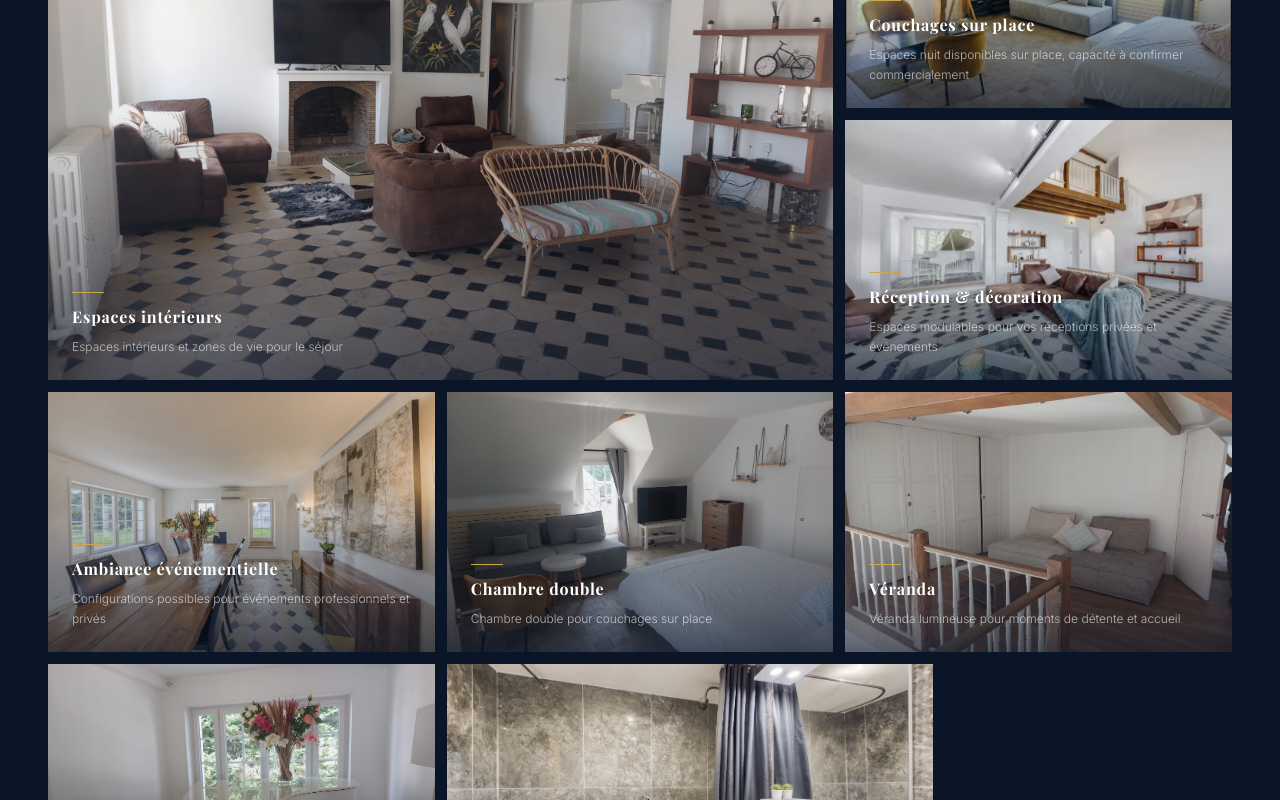
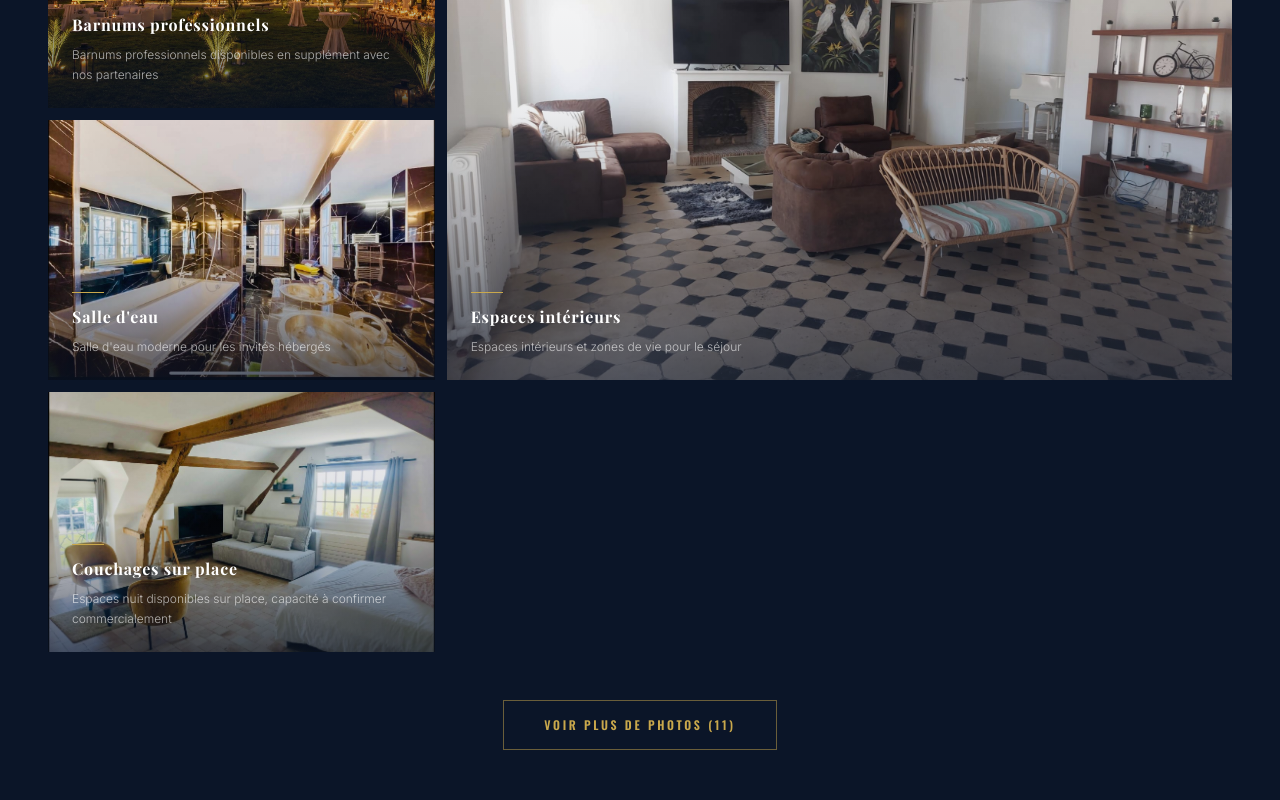
Before and after one commit to RyanGitproj/Landing-page-v1, a React (Vite) app: page / in a window 1280 px wide. Shown: the part 7240-8040 px from the top of the page. Built offline with nearby package versions, Linux system fonts and the light colour scheme.

Commit message:
Edit image

```diff
--- a/src/components/sections/Gallery.tsx
+++ b/src/components/sections/Gallery.tsx
@@ -3,6 +3,7 @@ import { SectionTitle } from '../ui/SectionTitle';
 import { RevealWrapper } from '../ui/RevealWrapper';
 
 import heroImg from '../../assets/images/domaine-hero-nuit.jpeg';
+import oldHeroImg from '../../assets/images/hero-bg.jpeg';
 import piscineImg from '../../assets/images/pool-house-piscine-interieure.jpeg';
 import saunaImg from '../../assets/images/sauna-interieur.jpeg';
 import barnumImg from '../../assets/images/reception-barnum-nuit.jpeg';
@@ -10,13 +11,17 @@ import grandeSalleImg from '../../assets/images/grande salle.jpeg';
 import grandeSalle2Img from '../../assets/images/grande salle 2.jpeg';
 import seminaireImg from '../../assets/images/seminaire.jpeg';
 import verandaImg from '../../assets/images/veranda.jpeg';
+import cuisineImg from '../../assets/images/cuisine.jpeg';
 import pianoImg from '../../assets/images/piano.jpeg';
 import chambre1Img from '../../assets/images/chambre 1.jpeg';
 import chambre2Img from '../../assets/images/chambre 2.jpeg';
+import chambre3Img from '../../assets/images/chambre 3.jpeg';
+import chambre4Img from '../../assets/images/chambre 4.jpeg';
 import baignoireImg from '../../assets/images/baignoire.jpeg';
 import salleEauImg from "../../assets/images/salle d'eau.jpeg";
 import salleBainImg from '../../assets/images/salle de bain.jpeg';
 import imageImg from '../../assets/images/image.jpeg';
+import parcDomaineImg from '../../assets/images/parc-du-domaine.jpeg';
 
 interface GalleryItem {
   id: string;
@@ -26,6 +31,8 @@ interface GalleryItem {
   caption: string;
   span: string;
 }
+
+const INITIAL_VISIBLE_IMAGES = 9;
 
 // Galerie commerciale — photos réelles uniquement, pas de placeholder
 const GALLERY_IMAGES: GalleryItem[] = [
@@ -39,11 +46,19 @@ const GALLERY_IMAGES: GalleryItem[] = [
   },
   {
     id: 'parc',
-    src: imageImg,
+    src: parcDomaineImg,
     alt: 'Parc du domaine',
     title: 'Parc du domaine',
-    caption: 'Le parc du domaine pour vos cocktails, photos et réceptions',
+    caption: 'Le parc du domaine autour du pool house et des espaces extérieurs',
     span: 'col-span-6 md:col-span-5',
+  },
+  {
+    id: 'exterieur-jour',
+    src: oldHeroImg,
+    alt: 'Vue extérieure de jour du Domaine des Élégances',
+    title: 'Extérieur de jour',
+    caption: 'Façade du domaine et arrivée des invités',
+    span: 'col-span-12 md:col-span-4',
   },
   {
     id: 'pool-house',
@@ -78,6 +93,14 @@ const GALLERY_IMAGES: GalleryItem[] = [
     span: 'col-span-12 md:col-span-8 row-span-2',
   },
   {
+    id: 'salle-eau',
+    src: salleEauImg,
+    alt: "Salle d'eau moderne",
+    title: "Salle d'eau",
+    caption: "Salle d'eau moderne pour les invités hébergés",
+    span: 'col-span-6 md:col-span-4',
+  },
+  {
     id: 'couchages',
     src: chambre1Img,
     alt: 'Couchages sur place',
@@ -91,6 +114,14 @@ const GALLERY_IMAGES: GalleryItem[] = [
     alt: 'Ambiance réception et tables',
     title: 'Réception & décoration',
     caption: 'Espaces modulables pour vos réceptions privées et événements',
+    span: 'col-span-6 md:col-span-4',
+  },
+  {
+    id: 'ambiance-parc',
+    src: imageImg,
+    alt: 'Vue extérieure complémentaire du domaine',
+    title: 'Vue du domaine',
+    caption: 'Vue complémentaire des extérieurs et accès du domaine',
     span: 'col-span-6 md:col-span-4',
   },
   {
@@ -110,11 +141,35 @@ const GALLERY_IMAGES: GalleryItem[] = [
     span: 'col-span-6 md:col-span-4',
   },
   {
+    id: 'chambre-vue-parc',
+    src: chambre3Img,
+    alt: 'Chambre avec vue sur le parc du domaine',
+    title: 'Chambre avec vue parc',
+    caption: 'Couchages sur place pour prolonger l’événement',
+    span: 'col-span-6 md:col-span-4',
+  },
+  {
+    id: 'chambre-cosy',
+    src: chambre4Img,
+    alt: 'Chambre cosy du domaine',
+    title: 'Chambre cosy',
+    caption: 'Espace nuit complémentaire pour les séjours sur place',
+    span: 'col-span-6 md:col-span-4',
+  },
+  {
     id: 'veranda',
     src: verandaImg,
     alt: 'Véranda lumineuse du domaine',
     title: 'Véranda',
     caption: 'Véranda lumineuse pour moments de détente et accueil',
+    span: 'col-span-6 md:col-span-4',
+  },
+  {
+    id: 'cuisine',
+    src: cuisineImg,
+    alt: 'Cuisine équipée du domaine',
+    title: 'Cuisine équipée',
+    caption: 'Cuisine disponible selon la formule et l’organisation retenue',
     span: 'col-span-6 md:col-span-4',
   },
   {
@@ -141,18 +196,14 @@ const GALLERY_IMAGES: GalleryItem[] = [
     caption: 'Salle de bain élégante pour les couchages du domaine',
     span: 'col-span-6 md:col-span-4',
   },
-  {
-    id: 'salle-eau',
-    src: salleEauImg,
-    alt: "Salle d'eau moderne",
-    title: "Salle d'eau",
-    caption: "Salle d'eau moderne pour les invités hébergés",
-    span: 'col-span-6 md:col-span-3',
-  },
 ];
 
 export function Gallery() {
   const [selectedImage, setSelectedImage] = useState<GalleryItem | null>(null);
+  const [isExpanded, setIsExpanded] = useState(false);
+  const visibleImages = isExpanded
+    ? GALLERY_IMAGES
+    : GALLERY_IMAGES.slice(0, INITIAL_VISIBLE_IMAGES);
 
   const handleKeyDown = useCallback(
     (e: KeyboardEvent) => {
@@ -160,17 +211,17 @@ export function Gallery() {
       if (e.key === 'Escape') {
         setSelectedImage(null);
       }
-      const currentIndex = GALLERY_IMAGES.findIndex((img) => img.id === selectedImage.id);
+      const currentIndex = visibleImages.findIndex((img) => img.id === selectedImage.id);
       if (e.key === 'ArrowRight' || e.key === 'ArrowDown') {
         e.preventDefault();
-        setSelectedImage(GALLERY_IMAGES[(currentIndex + 1) % GALLERY_IMAGES.length]);
+        setSelectedImage(visibleImages[(currentIndex + 1) % visibleImages.length]);
       }
       if (e.key === 'ArrowLeft' || e.key === 'ArrowUp') {
         e.preventDefault();
-        setSelectedImage(GALLERY_IMAGES[(currentIndex - 1 + GALLERY_IMAGES.length) % GALLERY_IMAGES.length]);
+        setSelectedImage(visibleImages[(currentIndex - 1 + visibleImages.length) % visibleImages.length]);
       }
     },
-    [selectedImage]
+    [selectedImage, visibleImages]
   );
 
   useEffect(() => {
@@ -187,14 +238,14 @@ export function Gallery() {
 
   const goToNext = () => {
     if (!selectedImage) return;
-    const i = GALLERY_IMAGES.findIndex((img) => img.id === selectedImage.id);
-    setSelectedImage(GALLERY_IMAGES[(i + 1) % GALLERY_IMAGES.length]);
+    const i = visibleImages.findIndex((img) => img.id === selectedImage.id);
+    setSelectedImage(visibleImages[(i + 1) % visibleImages.length]);
   };
 
   const goToPrev = () => {
     if (!selectedImage) return;
-    const i = GALLERY_IMAGES.findIndex((img) => img.id === selectedImage.id);
-    setSelectedImage(GALLERY_IMAGES[(i - 1 + GALLERY_IMAGES.length) % GALLERY_IMAGES.length]);
+    const i = visibleImages.findIndex((img) => img.id === selectedImage.id);
+    setSelectedImage(visibleImages[(i - 1 + visibleImages.length) % visibleImages.length]);
   };
 
   return (
@@ -215,7 +266,7 @@ export function Gallery() {
         </RevealWrapper>
 
         <div className="grid grid-cols-12 gap-2 md:gap-3 mt-16 md:mt-24 auto-rows-[180px] md:auto-rows-[220px] lg:auto-rows-[260px]">
-          {GALLERY_IMAGES.map((image, index) => (
+          {visibleImages.map((image, index) => (
             <RevealWrapper
               key={image.id}
               animation="fade-in"
@@ -248,6 +299,17 @@ export function Gallery() {
               </button>
             </RevealWrapper>
           ))}
+        </div>
+
+        <div className="mt-12 flex justify-center">
+          <button
+            type="button"
+            onClick={() => setIsExpanded((current) => !current)}
+            className="border border-gold/50 px-10 py-4 font-headline font-semibold uppercase tracking-[0.22em] text-xs text-gold hover:bg-gold hover:text-navy transition-colors duration-300 focus-gold"
+            aria-expanded={isExpanded}
+          >
+            {isExpanded ? 'Voir moins de photos' : `Voir plus de photos (${GALLERY_IMAGES.length - INITIAL_VISIBLE_IMAGES})`}
+          </button>
         </div>
       </div>
 
```
Also changed, not shown: src/assets/images/parc-du-domaine.jpeg (added).
